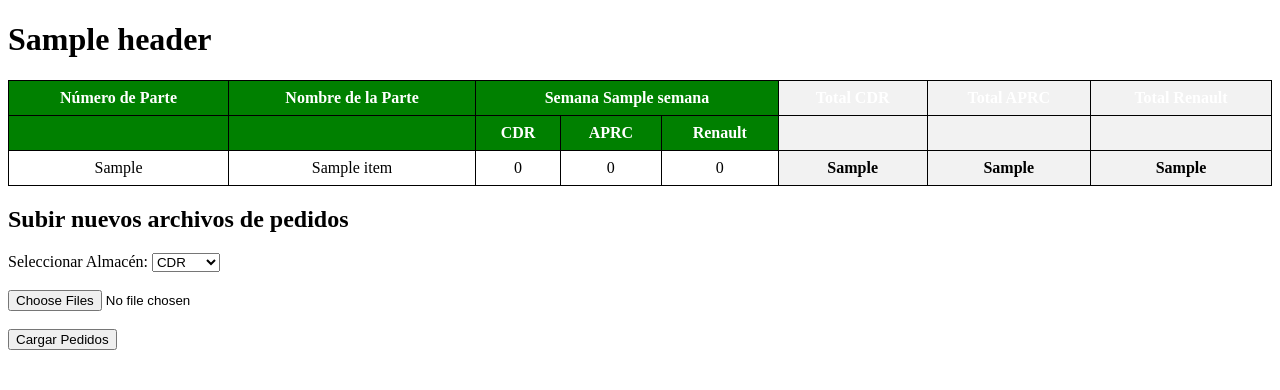
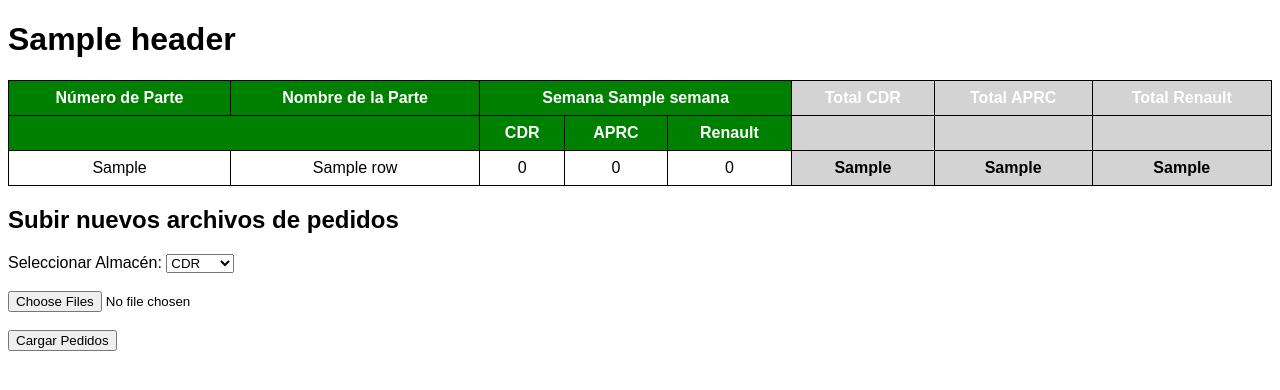
Before and after one commit to Alex21jimenez/Procesador-de-pedidos, a Flask app: template templates/table.html in a window 1280 px wide. Shown: the top 390 px of the page. Run offline with Flask 3, Linux system fonts and the light colour scheme; the template is opened without the code that fills it: most values are stand-ins (such as "Sample title", 1, 10 or a date in 2020).

Commit message:
Optimización de tabla y mejoras en SQLite

```diff
--- a/templates/table.html
+++ b/templates/table.html
@@ -3,8 +3,11 @@
 <head>
     <meta charset="UTF-8">
     <meta name="viewport" content="width=device-width, initial-scale=1.0">
-    <title>FASO - Procesador de Pedidos</title>
+    <title>{{ header }}</title>
     <style>
+        body {
+            font-family: Arial, sans-serif;
+        }
         table {
             width: 100%;
             border-collapse: collapse;
@@ -19,13 +22,15 @@
             color: white;
         }
         .total-column {
+            background-color: lightgray;
             font-weight: bold;
-            background-color: #f2f2f2;
         }
     </style>
 </head>
 <body>
+
 <h1>{{ header }}</h1>
+
 <table>
     <thead>
         <tr>
@@ -39,8 +44,7 @@
             <th class="total-column">Total Renault</th>
         </tr>
         <tr>
-                <th></th>
-                <th></th>
+            <th colspan="2"></th>
             {% for semana in semanas %}
                 <th>CDR</th>
                 <th>APRC</th>
@@ -52,18 +56,18 @@
         </tr>
     </thead>
     <tbody>
-            {% for item in data %}
+        {% for row in data %}
         <tr>
-                <td>{{ item['Número de Parte'] }}</td>
-                <td>{{ item['Nombre de la Parte'] }}</td>
+            <td>{{ row["Número de Parte"] }}</td>
+            <td>{{ row["Nombre de la Parte"] }}</td>
             {% for semana in semanas %}
-                    <td>{{ item.get(semana, {}).get('CDR', 0) }}</td>
-                    <td>{{ item.get(semana, {}).get('APRC', 0) }}</td>
-                    <td>{{ item.get(semana, {}).get('Renault', 0) }}</td>
+                <td>{{ row.get(semana, {}).get("CDR", 0) }}</td>
+                <td>{{ row.get(semana, {}).get("APRC", 0) }}</td>
+                <td>{{ row.get(semana, {}).get("Renault", 0) }}</td>
             {% endfor %}
-                <td class="total-column">{{ item['Total CDR'] }}</td>
-                <td class="total-column">{{ item['Total APRC'] }}</td>
-                <td class="total-column">{{ item['Total Renault'] }}</td>
+            <td class="total-column">{{ row["Total CDR"] }}</td>
+            <td class="total-column">{{ row["Total APRC"] }}</td>
+            <td class="total-column">{{ row["Total Renault"] }}</td>
         </tr>
         {% endfor %}
     </tbody>
@@ -82,5 +86,6 @@
     <br><br>
     <button type="submit">Cargar Pedidos</button>
 </form>
+
 </body>
 </html>
```
Lines whose indentation alone changed are shown as unchanged.
